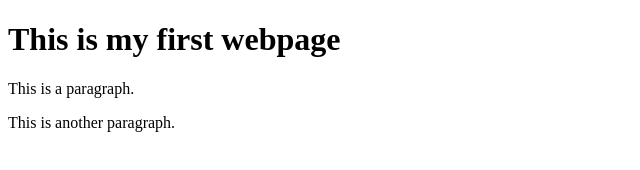
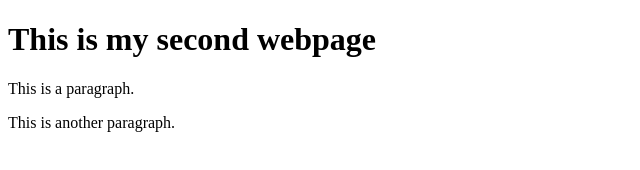
Before and after one commit to IradukundaGuyMerci/gitbash, a plain HTML site: page index.html in a window 1280 px wide. Shown: the whole page, without its empty margins (0-640 px from the left). Drawn offline with Linux system fonts and the light colour scheme.

Commit message:
Changed my title

```diff
--- a/index.html
+++ b/index.html
@@ -4,14 +4,14 @@
 <title>Page Title</title>
 <meta name="viewport" content="width=device-width,initial-scale=1">
 <link rel="stylesheet" href="">
-<style>
+<style></style>
 </style>
 <script src=""></script>
 <body>
 
 
 <div class="">
- <h1>This is my first webpage</h1>
+ <h1>This is my second webpage</h1>
  <p>This is a paragraph.</p>
  <p>This is another paragraph.</p>
 </div>
```
